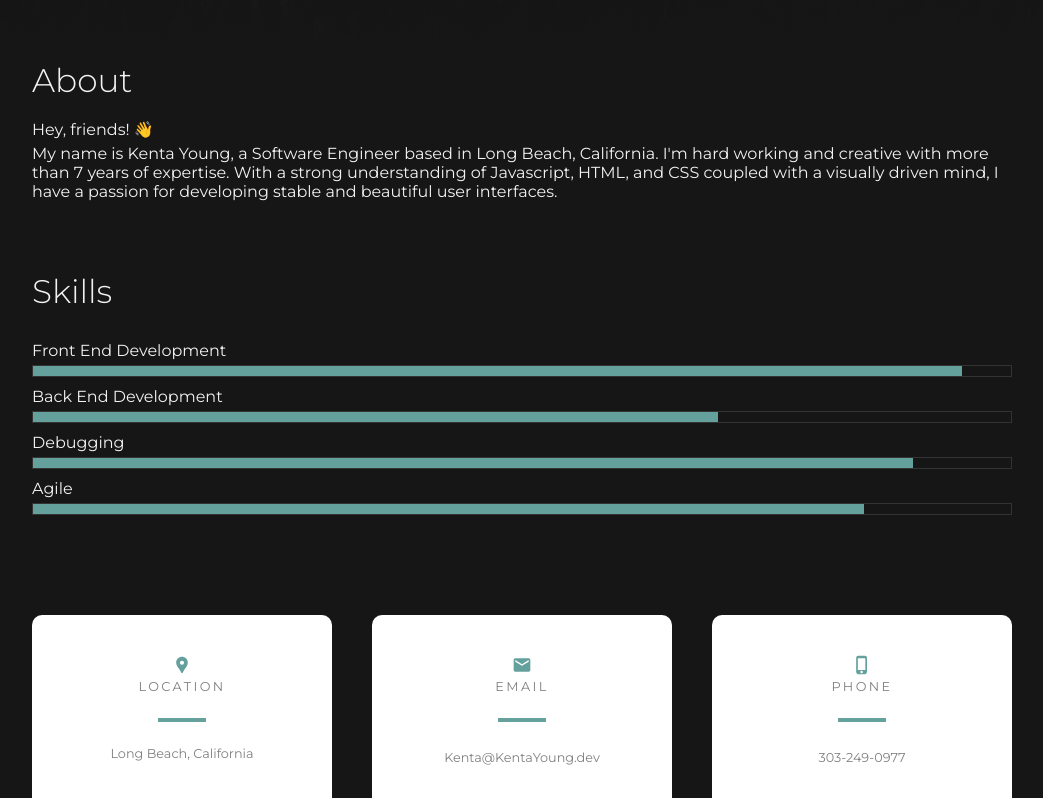
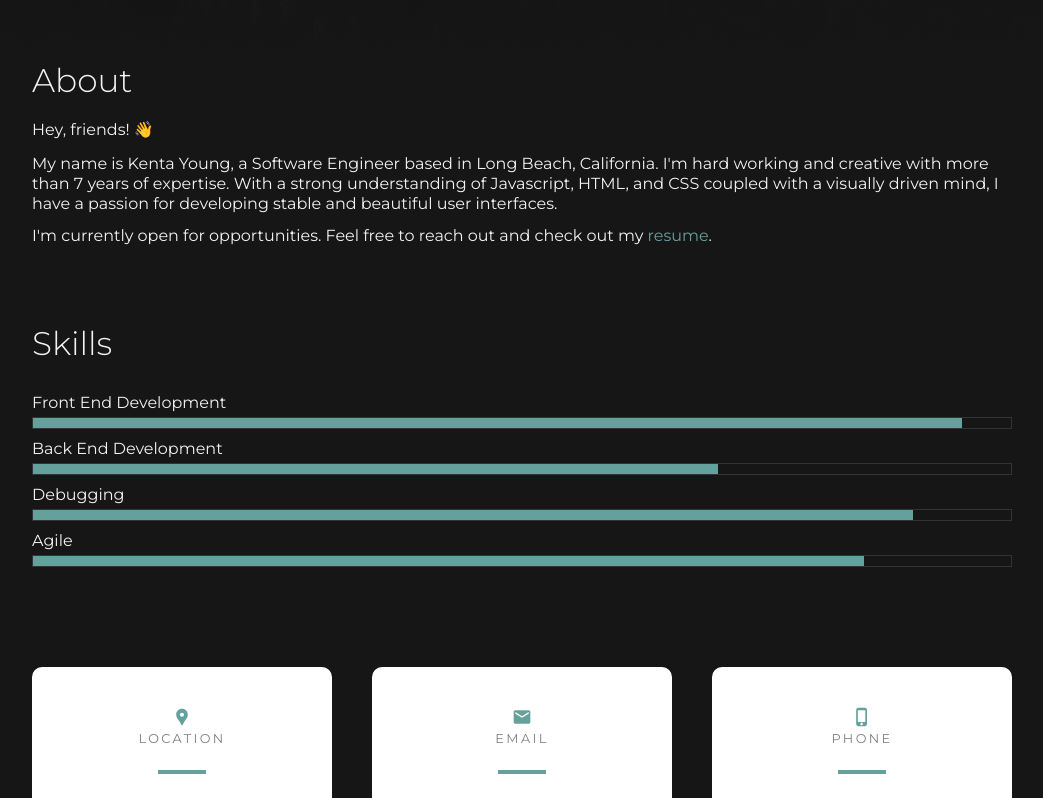
Before and after one commit to kentayoung/kenta-young-web, a React (Create React App) app: page / in a window 1280 px wide. Shown: the part 740-1538 px from the top of the page, without its empty margins (118-1161 px from the left). Built offline with nearby package versions, Linux system fonts and the light colour scheme; no server answers.

Commit message:
Resume download link and about section updates

```diff
--- a/src/components/about-section.jsx
+++ b/src/components/about-section.jsx
@@ -1,16 +1,24 @@
-import React from 'react';
+import resume from '../assets/KentaYoungResume.pdf'
 
 const AboutSection = () => {
+
   return (
-		<section id='about' className='section-container'>
-			<h2 className='section-header'>About</h2>
-			<div className='section-content'>
-				<div className='section-intro'>Hey, friends! <span>&#128075;</span></div>
+    <section id="about" className="section-container">
+      <h2 className="section-header">About</h2>
+      <div className="section-content">
+        <div className="section-intro">
+          Hey, friends! <span>&#128075;</span>
+        </div>
+        <p>
           My name is Kenta Young, a Software Engineer based in Long Beach,
           California. I'm hard working and creative with more than 7 years of
           expertise. With a strong understanding of Javascript, HTML, and CSS
           coupled with a visually driven mind, I have a passion for developing
           stable and beautiful user interfaces.
+        </p>
+				<p>
+					I'm currently open for opportunities. Feel free to reach out and check out my <a href={resume} className="link-hover-blue" download="KentaYoungResume.pdf"d>resume</a>.
+				</p>
       </div>
     </section>
   );
--- a/src/css/_colors.scss
+++ b/src/css/_colors.scss
@@ -2,7 +2,7 @@ $color-dark-grey: #333;
 $color-mid-grey: rgba(0, 0, 0, 0.5);
 $color-text-light: lighten($color-dark-grey, 75);
 $color-dark-blue: #242c3e;
-$color-seafoam: #628186;
+$color-seafoam: #64a19d;
 $color-white: #fff;
 $color-danger-red: #cc3300;
 
@@ -16,4 +16,5 @@ $color-font-light-hover: lighten($color-font, 90%);
 $color-font-link-hover: $color-text-light;
 $color-font-link-hover-mid: $color-font-mid;
 $color-font-link-hover-light: $color-font-light;
+$color-font-link-hover-blue: $color-seafoam;
 $color-danger: $color-danger-red;
--- a/src/css/_sections.scss
+++ b/src/css/_sections.scss
@@ -25,13 +25,18 @@
 }
 
 .section-intro{
-	padding-bottom: 5px;
+	padding-bottom: 10px;
 }
 
 // About
 #about {
   display: flex;
   flex-direction: column;
+
+	p {
+		padding: 5px 0;
+		line-height: 1.25rem;
+	}
 }
 
 @media screen and (max-width: 900px) {
--- a/src/css/kentaYoungWeb.scss
+++ b/src/css/kentaYoungWeb.scss
@@ -62,7 +62,10 @@ body {
     font-weight: 300;
     font-size: 12vw;
     line-height: 12vw;
-		background: -webkit-linear-gradient(rgba(255, 255, 255, 1), rgba(255, 255, 255, 0.25) 95%);
+    background: -webkit-linear-gradient(
+      rgba(255, 255, 255, 1),
+      rgba(255, 255, 255, 0.25) 95%
+    );
     -webkit-text-fill-color: transparent;
     -webkit-background-clip: text;
     opacity: 0;
@@ -113,12 +116,17 @@ a:hover {
 
 .link-hover,
 .link-hover-light,
-.link-hover-mid {
+.link-hover-mid,
+.link-hover-blue {
   position: relative;
   color: inherit;
   text-decoration: none;
   line-height: 24px;
   transition: transform 0.25s ease;
+}
+
+.link-hover-blue {
+  color: $color-font-link-hover-blue;
 }
 
 .page {
@@ -134,7 +142,8 @@ a:hover {
 @media screen and (min-width: 900px) {
   .link-hover,
   .link-hover-light,
-	.link-hover-mid {
+  .link-hover-mid,
+  .link-hover-blue {
     &:hover {
       cursor: pointer;
     }
@@ -159,6 +168,29 @@ a:hover {
     }
   }
 
+  .link-hover {
+    &:before {
+      background: $color-font-link-hover;
+    }
+  }
+  .link-hover-light {
+    &:before {
+      background: $color-font-link-hover-light;
+    }
+  }
+
+  .link-hover-mid {
+    &:before {
+      background: $color-font-link-hover-mid;
+    }
+  }
+
+  .link-hover-blue {
+    &:before {
+      background: $color-font-link-hover-blue;
+    }
+  }
+
   .link-hover:hover::before {
     background: $color-font-link-hover;
   }
```
Also changed, not shown: 1 other file (tests, documents, lock files or other folders). Lines whose indentation alone changed are shown as unchanged.
